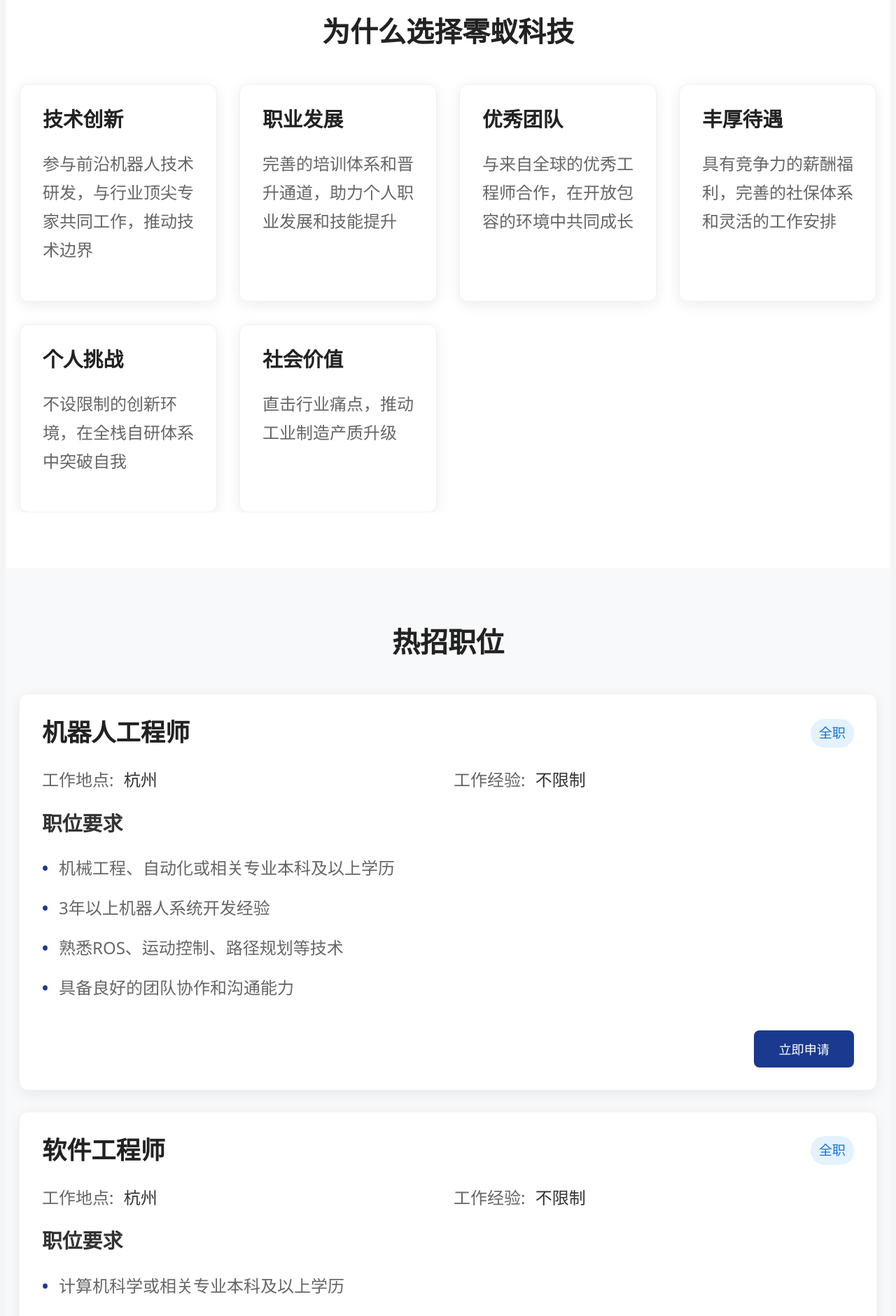
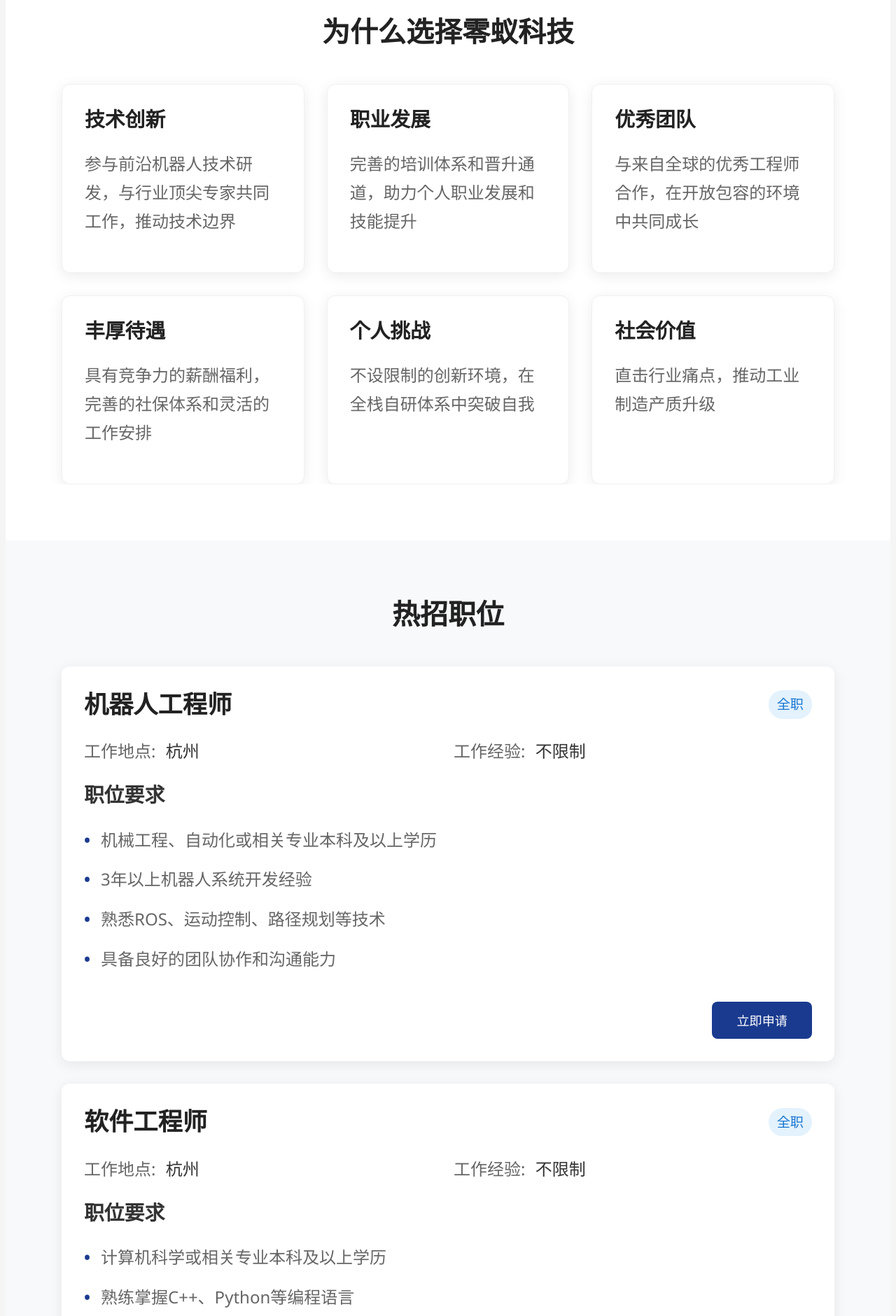
Before and after one commit to Soberis/zero-ant-home-website, a Vue app: page /careers in a window 1280 px wide. Shown: the part 660-2540 px from the top of the page at 70% size. Built offline with nearby package versions, Linux system fonts and the light colour scheme.

Commit message:
style(Careers): 调整页面布局样式和间距
统一容器宽度为1000px并增加内边距，优化网格布局的列宽和间距，使页面更加整洁美观

```diff
--- a/src/views/company/Careers.vue
+++ b/src/views/company/Careers.vue
@@ -297,9 +297,9 @@
 }
 
 .container {
-  max-width: 1200px;
+  max-width: 1000px;
   margin: 0 auto;
-  padding: 0 20px;
+  padding: 0 40px;
 }
 
 // 页面头部
@@ -379,8 +379,11 @@
 
   .benefits-grid {
     display: grid;
-    grid-template-columns: repeat(auto-fit, minmax(280px, 1fr));
+    grid-template-columns: repeat(auto-fit, minmax(320px, 1fr));
     gap: 2rem;
+    max-width: 1000px;
+    margin: 0 auto;
+    padding: 0 40px;
 
     .benefit-card {
       background: white;
@@ -421,6 +424,9 @@
   .positions-grid {
     display: grid;
     gap: 2rem;
+    max-width: 1000px;
+    margin: 0 auto;
+    padding: 0 40px;
 
     .position-card {
       background: white;
```
